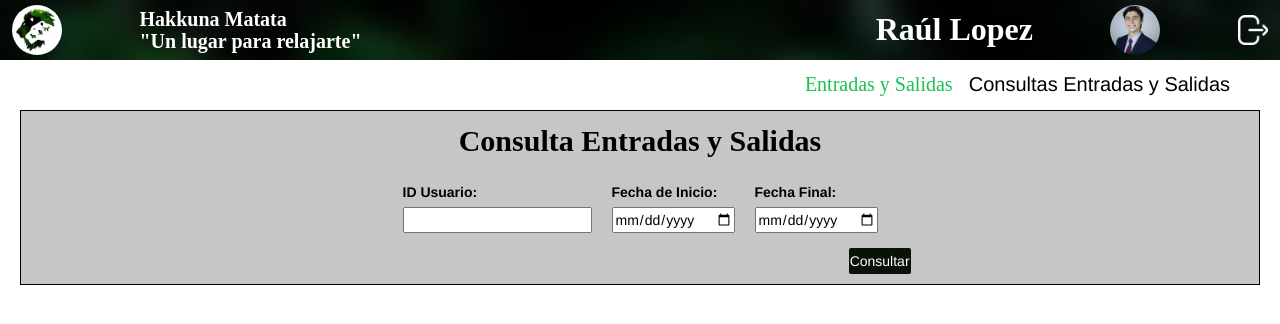
After one commit to Yammery80/SWCPHK-FABY-ONLY, a Flask app: template templates/tr-entradas-salidas.html in a window 1280 px wide. The commit adds this page. Shown: the top 324 px of the page. Run offline with Flask 3, Linux system fonts and the light colour scheme; the template is opened without the code that fills it, so the values that code supplies are empty; some libraries are stand-ins or nearby versions.

Commit message:
Finalización de Entrdas y Salidas a través del formulario

```diff
--- a/main.py
+++ b/main.py
@@ -3,7 +3,9 @@ from flask import Flask, request, redirect, render_template, request, url_for
 from flask_bootstrap import Bootstrap
 from flask_wtf import FlaskForm
 from wtforms.fields import PasswordField, StringField, SubmitField
+from psycopg2 import sql
 import db
+
 
 app = Flask(__name__)
 bootstrap = Bootstrap(app)
@@ -103,3 +105,48 @@ def config():
     cursor.close()
     db.desconectar(conn)
     return render_template('configuracion.html', datos=datos)
+
+#Vinculos de trabajador
+@app.route('/trabajadorinicio')
+def trinicio():
+    return render_template('tr-base.html')
+
+@app.route('/trabajadoreys', methods=['GET', 'POST'])
+def treys():
+    datos = None  # Inicializamos datos como None para manejar el caso en que no hay resultados.
+
+    try:
+        if request.method == 'POST':
+            usuario_entradas = request.form['usuario_entradas']  # Accedemos directamente con []
+            fecha_inicio = request.form['fecha_inicio']
+            fecha_final = request.form['fecha_final']
+
+            conn = db.conectar()  # Usamos la función de conexión personalizada
+            cursor = conn.cursor()
+
+            # Construir la consulta condicionalmente
+            if usuario_entradas:
+                query = sql.SQL("""
+                    SELECT id_usuario, fecha, hora_entrada, hora_salida FROM turnos
+                    WHERE id_usuario = %s AND fecha BETWEEN %s AND %s
+                """)
+                params = (usuario_entradas, fecha_inicio, fecha_final)
+            else:
+                query = sql.SQL("""
+                    SELECT id_usuario, fecha, hora_entrada, hora_salida FROM turnos
+                    WHERE fecha BETWEEN %s AND %s
+                """)
+                params = (fecha_inicio, fecha_final)
+
+            cursor.execute(query, params)
+            datos = cursor.fetchall()
+
+            cursor.close()
+            db.desconectar(conn)  # Usamos la función de desconexión personalizada
+
+        # Renderiza la plantilla con los resultados
+        return render_template('tr-entradas-salidas.html', datos=datos)
+
+    except Exception as e:
+        # En caso de error, muestra un mensaje de error
+        return f"Hubo un error en la solicitud: {e}", 500
--- a/static/style/style.css
+++ b/static/style/style.css
@@ -216,3 +216,20 @@ border-bottom: 2px solid #1AC052FF; /* Ajusta el grosor y el color de la línea
     width: 40px;
     height: auto;
 }
+
+/*Trabajador Inicio*/
+.tr-base{
+padding: 14%;
+
+}
+/*Trabajador entrdas y salidas*/
+.form-entradas{
+    background-color: #fff;
+    border-color: #0A4D20FF;
+    border-style: solid;
+    border-radius: 1px;
+    border-width: 1px;
+    margin-bottom: 5px;
+    width: 100%;
+    height: auto;
+}
--- /dev/null
+++ b/templates/banner-tr.html
@@ -0,0 +1,23 @@
+<section class="barra">
+    <!--LOGO -->
+    <div class="logo">
+        <img class="logo-banner" src="../static/assets/logo-banner.jpg" alt="Logo_hakkunna-matata">
+    </div>
+    <div class="nomhak">
+        <!--Nombre del establecimiento -->
+        <h1>Hakkuna Matata</h1>
+        <h2>"Un lugar para relajarte"</h2>
+    </div>
+    <div class="nomuser">
+        <!--Nombre de usuario -->
+        <h2>Raúl Lopez</h2>
+    </div>
+    <div class="fotoperfil">
+        <!--Foto de perfil -->
+        <img class="logo-banner" src="../static/assets/Documents-SWCPHK/FotosPerfiles/raul-lopez.jpg" alt="Logo_hakkunna-matata">
+    </div>
+    <div class="logout">
+        <!--Cerrar sesión -->
+        <img class="logo-banner" src="../static/assets/logout.png" alt="Logo_hakkunna-matata">
+    </div>
+</section>
--- /dev/null
+++ b/templates/navigation-tr.html
@@ -0,0 +1,12 @@
+<nav class="navbar navbar-inverse mi-nav" role="navigation">
+    <div class="container-fluid">
+      <div class="collapse navbar-collapse" id="navbarNav">
+        <div class="navbar-nav">
+          <div class="nav-item">
+            <a class="nav-link-entra" href="{{url_for('trinicio')}}">Entradas y Salidas</a>
+            <a class="nav-link" href="{{url_for('treys')}}">Consultas Entradas y Salidas</a>
+          </div>
+        </div>
+      </div>
+    </div>
+  </nav>
--- /dev/null
+++ b/templates/tr-entradas-salidas.html
@@ -0,0 +1,72 @@
+{% extends 'bootstrap/base.html' %}
+
+{% block head %}
+    {{ super() }}
+    <title>
+        {% block title %}
+            Sistema Web para Ciber Papaleria "Hakkunna Matata"
+        {% endblock %}
+    </title>
+    <link rel="stylesheet" href="../static/style/style.css">
+    <!-- <link rel="stylesheet" href=""> // Aquí puedes conectar tu hoja de estilo -->
+{% endblock %}
+
+{% block body %}
+
+    {% block navbar %}
+    {% include 'banner-tr.html' %}
+    {% include 'navigation-tr.html' %}
+    {% endblock %}
+
+    {% block content %}
+    <div class="caja">
+        <h2>Consulta Entradas y Salidas</h2>
+        <form action="/trabajadoreys" method="post">
+            <div class="camposconsulta">
+                <div class="campo">
+                    <label for="usuario_entradas">ID Usuario: </label>
+                    <input type="text" id="usuario_entradas" name="usuario_entradas" required>
+                </div>
+                <div class="campo">
+                    <label for="fecha_inicio">Fecha de Inicio:</label>
+                    <input type="date" id="fecha_inicio" name="fecha_inicio" required>
+                </div>
+                <div class="campo">
+                    <label for="fecha_final">Fecha Final:</label>
+                    <input type="date" id="fecha_final" name="fecha_final" required>
+                </div>
+            </div>
+            <div class="submit-container">
+                <input type="submit" value="Consultar">
+            </div>
+        </form>
+
+        {% if datos %}
+        <div class="form-entradas">
+        <table class="table table-success table-striped">
+            <thead>
+                <tr>
+                    <th scope="col">ID Usuario</th>
+                    <th scope="col">Fecha</th>
+                    <th scope="col">Hora de Entrada</th>
+                    <th scope="col">Hora de Salida</th>
+                </tr>
+            </thead>
+            <tbody>
+                {% for eysuser in datos %}
+                <tr>
+                    <td>{{ eysuser[0] }}</td>
+                    <td>{{ eysuser[1] }}</td>
+                    <td>{{ eysuser[2] }}</td>
+                    <td>{{ eysuser[3] }}</td>
+                </tr>
+                {% endfor %}
+            </tbody>
+        </table>
+        </div>
+        {% endif %}
+
+    </div>
+    {% endblock %}
+
+{% endblock %}
```
Also changed, not shown: templates/tr-base.html (added, +28 -0 lines), static/assets/Documents-SWCPHK/FotosPerfiles/raul-lopez.jpg (added), 1 other file.
